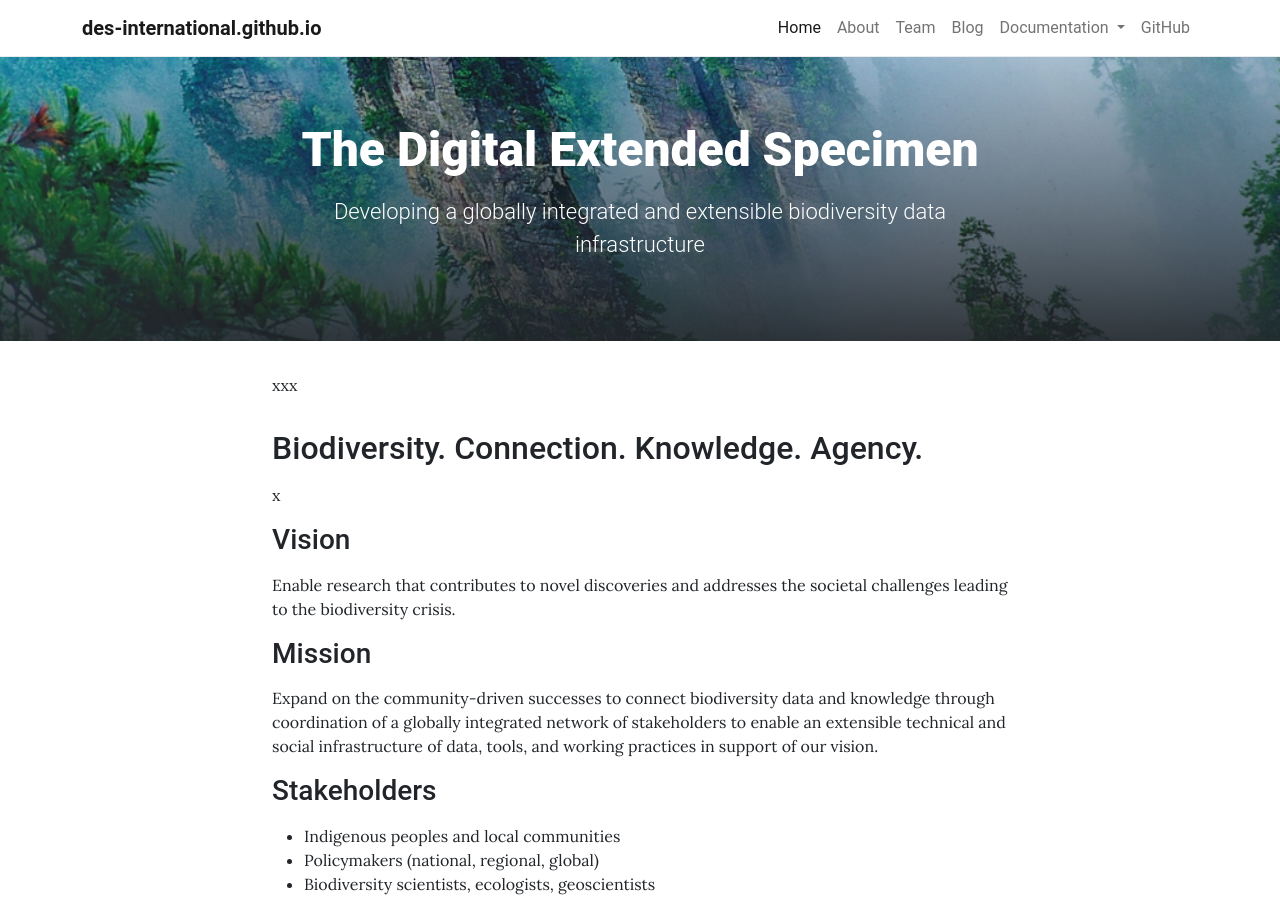
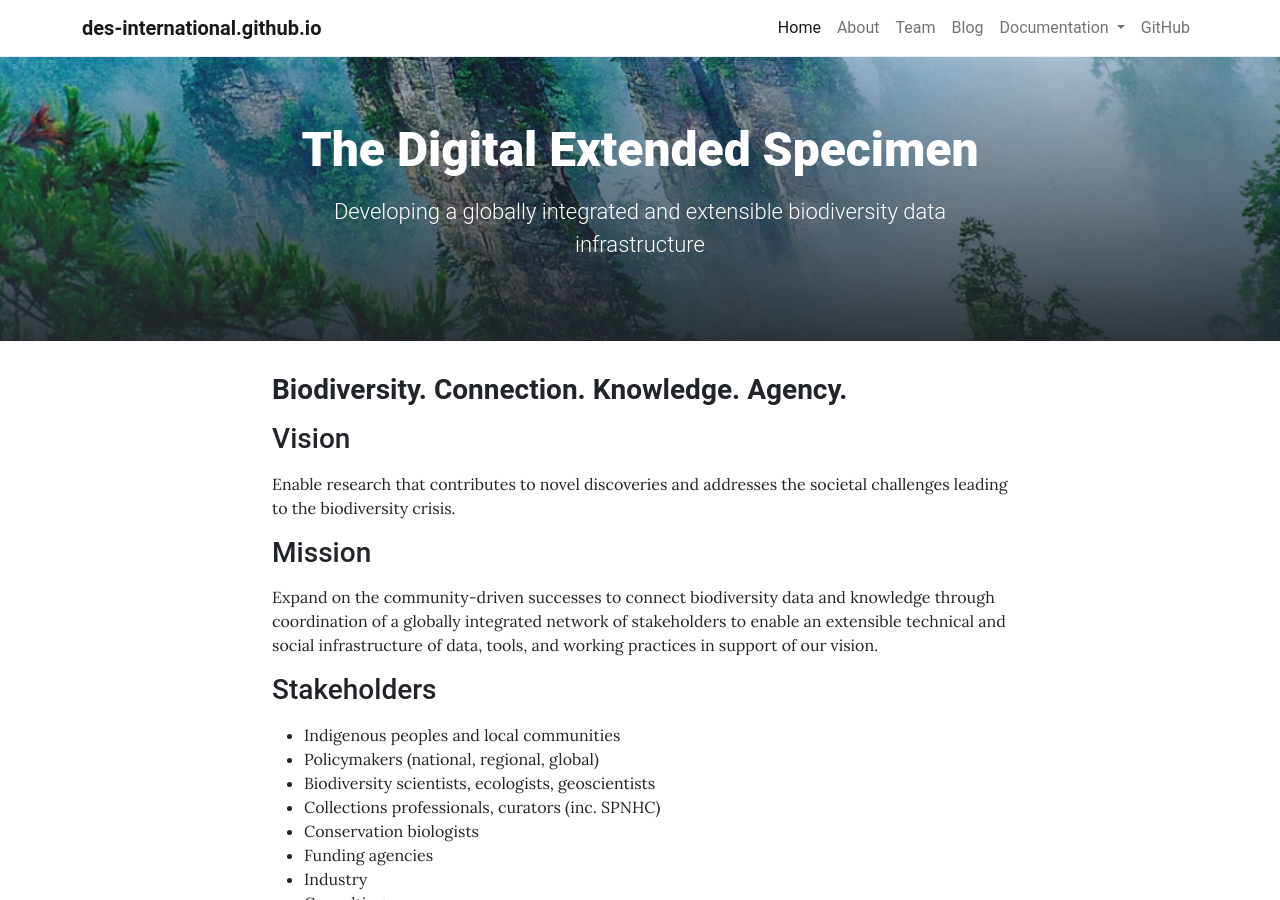
Before and after one commit to DES-international/des-international.github.io, a Jekyll site: the page built from pages/home.md, in a window 1280 px wide and 900 px high. Built offline with Jekyll 4.4.1, drawn with Linux system fonts in a browser that asks for light colours.

Commit message:
Update home.md

```diff
--- a/pages/home.md
+++ b/pages/home.md
@@ -6,11 +6,7 @@ background: /assets/backgrounds/Zhangjiajie-Hunan_cncs_enWikipedia_CC-BY-SAIntl4
 permalink: /
 ---
 
-xxx
-
-## Biodiversity. Connection. Knowledge. Agency.
-
-x
+### **Biodiversity. Connection. Knowledge. Agency.**
 
 ### Vision
 
```
